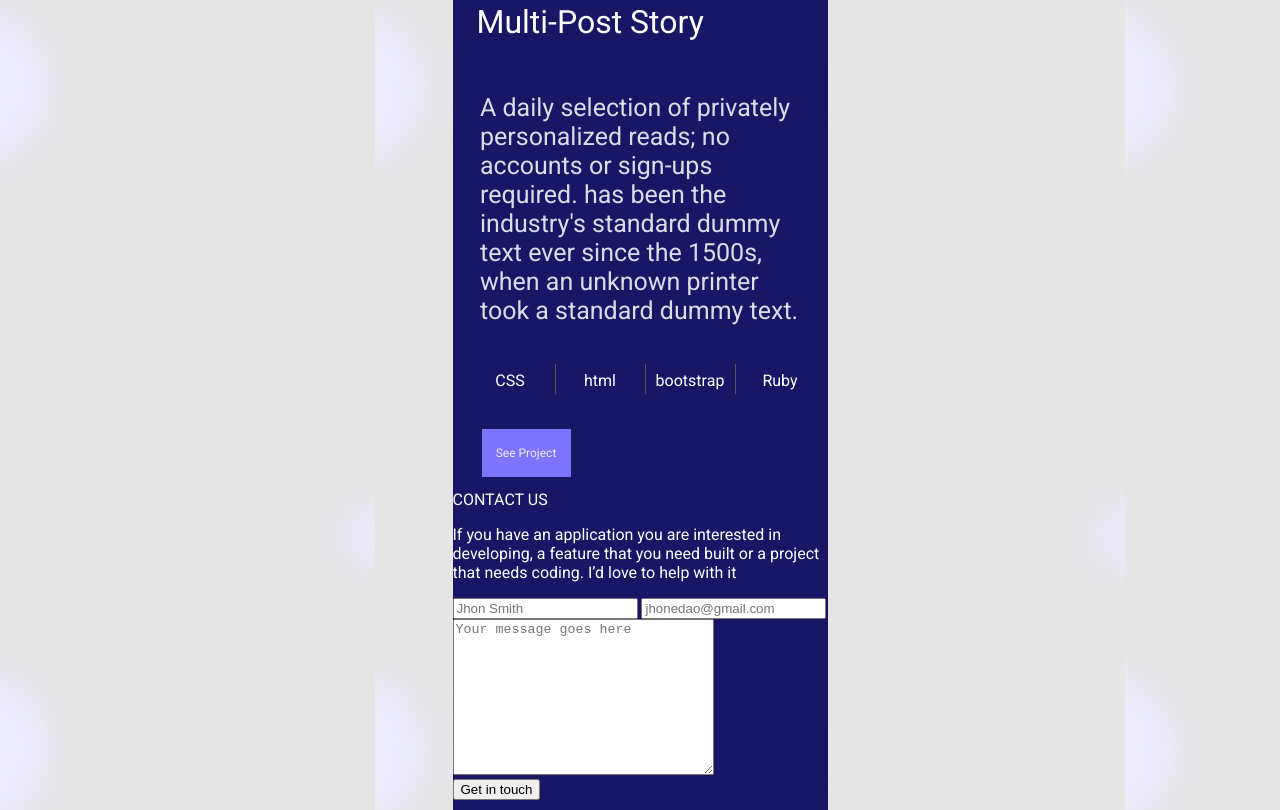
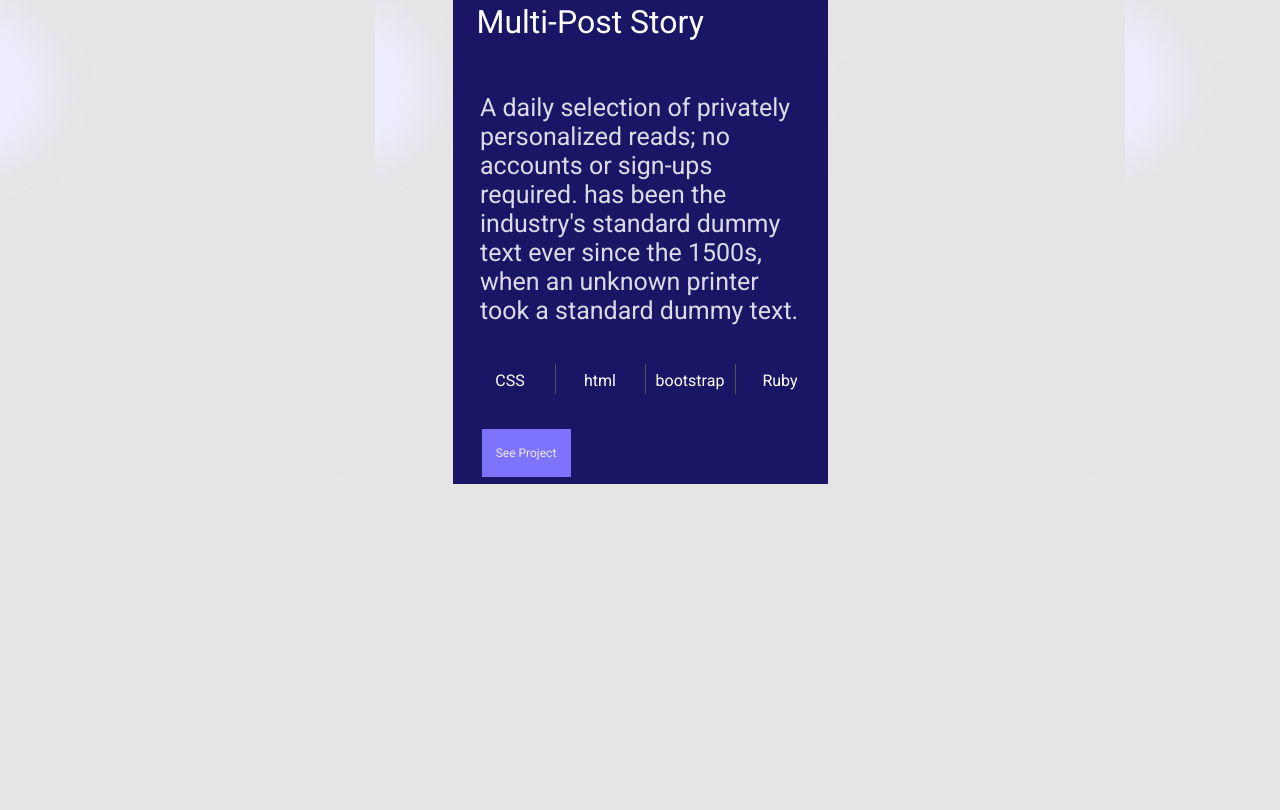
Before and after one commit to somarib/Week2-contact-form, a website: page Index.html in a window 1280 px wide. Shown: the part 4021-4831 px from the top of the page. After the commit the page ends 4505 px from the top, so only its background shows below. Drawn offline with Linux system fonts and the light colour scheme.

Commit message:
Update: Index.html "switching to new branch"

```diff
--- a/Index.html
+++ b/Index.html
@@ -214,28 +214,7 @@
           </div>
 
       </article>
-      <section class="cc-sect cc-top">
-            <p class="contact mble">CONTACT US</p>
-            <p class="text-invite">
-                If you have an application you are interested in developing,
-                a feature that you need built or a project that needs coding.
-                I’d love to help with it
-            </p>
-      </section>
 
-        <section class="contact_form">
-          <form action="https://formspree.io/f/xyyvbwzw" method="post">
-
-            <div class="form_inputs">
-              <input type="text" placeholder="Jhon Smith" class="form_input" maxlength="30" required name="name">
-              <input type="email" placeholder="jhonedao@gmail.com" class="form_input" required name="email">
-              <textarea cols="30" rows="10" placeholder="Your message goes here" maxlength="500" required class="form_input" name="message"></textarea>
-            </div>
-
-            <button class="form_button" type="Submit">Get in touch</button>
-
-          </form>
-        </section>
 
       </main>
       <footer>
```
